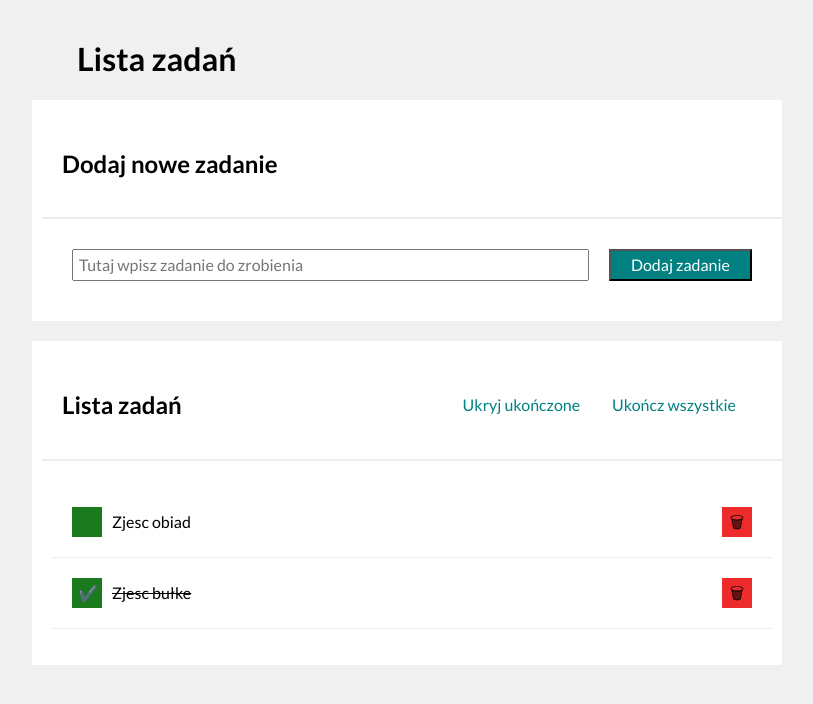
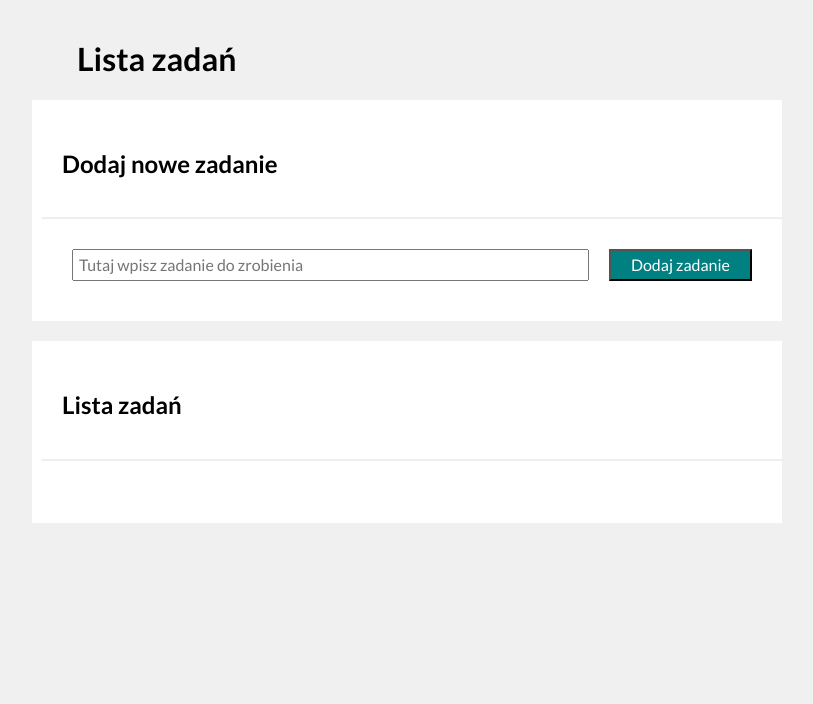
Before and after one commit to PrzemekBiernat1998/todo-list-react, a React (Create React App) app: page / in a window 1280 px wide. Shown: the top 704 px of the page, without its empty margins (233-1046 px from the left). Built offline with nearby package versions, Linux system fonts and the light colour scheme.

Commit message:
repair hide task done button

```diff
--- a/src/App.js
+++ b/src/App.js
@@ -4,17 +4,25 @@ import Tasks from "./Tasks";
 import Section from "./Section";
 import Header from "./Header";
 import Container from "./Container";
-import { useState} from "react";
+import { useState, useEffect } from "react";
 
 
 
 
 function App() {
   const [hideDone, setHideDone] = useState(false);
-  const [tasks, setTasks] = useState([
-    {id: 1, content: "Zjesc obiad", done:false},
-    {id: 2, content: "Zjesc bułke", done:true},
-  ])
+
+  const tasksLocalStorage = localStorage.getItem("tasks");
+
+  const [tasks, setTasks] = useState(
+    tasksLocalStorage ? JSON.parse(tasksLocalStorage) :
+      []);
+
+
+
+  useEffect(() => {
+    localStorage.setItem("tasks", JSON.stringify(tasks));
+  }, [tasks]);
 
   const toggleHideDone = () => {
     setHideDone(hideDone => !hideDone);
@@ -24,16 +32,16 @@ function App() {
   };
 
   const toggleTaskDone = (id) => {
-    setTasks(tasks =>tasks.map(task => {
-      if(task.id === id){
-        return { ...task, done: !task.done};
+    setTasks(tasks => tasks.map(task => {
+      if (task.id === id) {
+        return { ...task, done: !task.done };
       }
       return task;
     }));
   };
 
   const setAllDone = () => {
-    setTasks(tasks => tasks.map(task => ({...task, done:true })));
+    setTasks(tasks => tasks.map(task => ({ ...task, done: true })));
   };
 
   const addNewTask = (content) => {
@@ -42,7 +50,7 @@ function App() {
       {
         content,
         done: false,
-        id : tasks.length === 0 ? 1 : tasks[tasks.length -1].id + 1,
+        id: tasks.length === 0 ? 1 : tasks[tasks.length - 1].id + 1,
       },
     ]);
   }
@@ -53,11 +61,11 @@ function App() {
         <Header title="Lista zadań" />
         <Section
           title="Dodaj nowe zadanie"
-      body={<Form  addNewTask={addNewTask}/>}
+          body={<Form addNewTask={addNewTask} />}
         />
         <Section
           title="Lista zadań"
-      body={<Tasks tasks={tasks} hideDone={hideDone} removeTask={removeTask} toggleTaskDone={toggleTaskDone}  />}
+          body={<Tasks tasks={tasks} hideDone={hideDone} removeTask={removeTask} toggleTaskDone={toggleTaskDone} />}
           extraContainer={<Buttons tasks={tasks} hideDone={hideDone} toggleHideDone={toggleHideDone} setAllDone={setAllDone} />}
         />
       </Container>
--- a/src/Buttons/index.js
+++ b/src/Buttons/index.js
@@ -1,11 +1,11 @@
 import React from "react";
 import "./style.css"
-const Buttons = ({tasks, hideDone, toggleHideDone, setAllDone}) =>
+const Buttons = ({ tasks, hideDone, toggleHideDone, setAllDone }) =>
 (
 
     <div className="buttons">
         {tasks.length > 0 && (
-                <React.Fragment>
+            <>
                 <button onClick={toggleHideDone} className="buttons__button"> {hideDone ? "Pokaż " : "Ukryj "
                 }ukończone</button>
                 <button
@@ -15,7 +15,7 @@ const Buttons = ({tasks, hideDone, toggleHideDone, setAllDone}) =>
                 >
                     Ukończ wszystkie
                 </button>
-                </React.Fragment>
+            </>
         )}
     </div>
 );
--- a/src/Tasks/index.js
+++ b/src/Tasks/index.js
@@ -1,14 +1,14 @@
 import React from "react";
 import "./style.css"
 
-const Tasks = ({tasks, hideDone, removeTask, toggleTaskDone}) => (
+const Tasks = ({ tasks, hideDone, removeTask, toggleTaskDone }) => (
     <ul className="list">
         {tasks.map(task => (
             <li
-            className={`list__task ${task.done && hideDone ? " tasks__list--hidden" : ""
+                className={`list__task ${task.done && hideDone ? " list__task--hidden" : ""
                     }`}>
                 <button className="list__taskButton"
-               onClick={()=> toggleTaskDone(task.id)}>
+                    onClick={() => toggleTaskDone(task.id)}>
                     {task.done ? "✔️" : ""}
                 </button>
                 <span className={`${task.done ? " list__taskItem--done" : ""}`}>
--- a/src/Tasks/style.css
+++ b/src/Tasks/style.css
@@ -15,7 +15,7 @@
   word-break: break-all;
 }
 
-list__task--hidden {
+.list__task--hidden {
   display: none;
 }
 
```
Also changed, not shown: src/Form/index.js (+4 -4 lines), src/Header/index.js (+4 -4 lines). Lines whose indentation alone changed are shown as unchanged.
